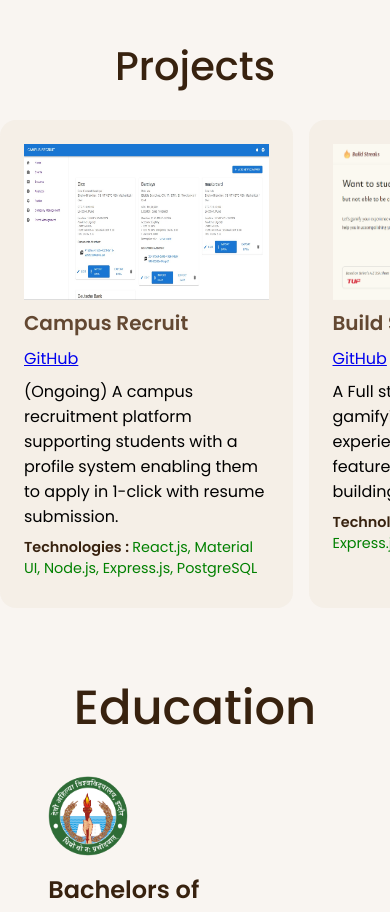
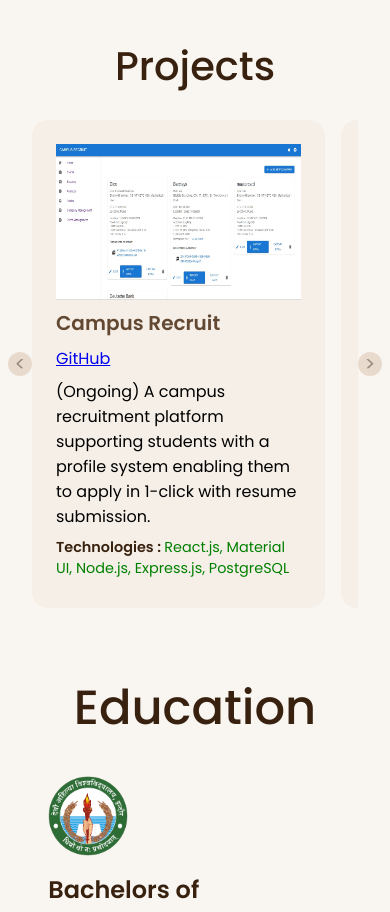
Before and after one commit to muskanmandil/Portfolio-Website, a React (Create React App) app: page / in a window 390 px wide. Shown: the part 4820-5732 px from the top of the page. Built offline with nearby package versions, Linux system fonts and the light colour scheme; a web font is replaced by a local one.

Commit message:
project card scrolling

```diff
--- a/src/components/Project Card/projectCard.css
+++ b/src/components/Project Card/projectCard.css
@@ -5,7 +5,7 @@
   gap: 0.5rem;
   padding: 1.5rem;
   border-radius: 1rem;
-  width: 30vw;
+  width: 27vw;
   max-width: 24rem;
   max-height: 26.8rem;
 }
--- a/src/components/Projects/projects.css
+++ b/src/components/Projects/projects.css
@@ -1,5 +1,4 @@
 #projects {
-    /* max-height: calc(100vh - 5rem); */
   width: 100vw;
   max-width: 75rem;
   margin: 0 auto;
@@ -11,33 +10,77 @@
   gap: 2rem;
 }
 
-.projectsTitle{
+.projectsTitle {
   font-size: 3rem;
   color: var(--900);
   text-align: center;
   font-weight: 500;
 }
 
-.projectsCardWrapper{
+.scrollContainer {
+  width: 100%;
+  display: flex;
+  align-items: center;
+  gap: 1rem;
+  position: relative;
+  justify-content: center;
+}
+
+.projectsCardWrapper {
   display: flex;
   flex-wrap: nowrap;
   gap: 1rem;
   overflow-x: auto;
   overflow-y: hidden;
   scroll-behavior: smooth;
+  scroll-snap-type: x mandatory;
+  width: calc(100% - 4rem);
+  /* padding: 0 1rem; */
 }
 
-::-webkit-scrollbar{
+.scrollBtn {
+  border: none;
+  font-size: 2rem;
+  opacity: 50%;
+  cursor: pointer;
+  width: 2.5rem;
+  height: 2.5rem;
+  display: flex;
+  align-items: center;
+  justify-content: center;
+  border-radius: 50%;
+  color: var(--900);
+  background: var(--300);
+}
+
+::-webkit-scrollbar {
   display: none;
 }
 
-@media screen and (max-width: 540px){
-    #projects{
+.scrollBtn.left {
+  position: absolute;
+  left: 0.5rem;
+  z-index: 1;
+}
+
+.scrollBtn.right {
+  position: absolute;
+  right: 0.5rem;
+  z-index: 1;
+}
+
+@media screen and (max-width: 540px) {
+  #projects {
     gap: 1.5rem;
   }
 
-    .projectsTitle{
+  .projectsTitle {
     font-size: 2.5rem;
   }
 
+  .scrollBtn {
+    font-size: 1.25rem;
+    width: 1.5rem;
+    height: 1.5rem;
   }
+}
--- a/src/components/Projects/projects.jsx
+++ b/src/components/Projects/projects.jsx
@@ -1,19 +1,68 @@
-import React from "react";
+import React, { useRef } from "react";
 import "./projects.css";
 
 import all_projects from "../../all_projects";
 import ProjectCard from "../Project Card/projectCard";
 
 const Projects = () => {
+  const scrollRef = useRef(null);
+
+  const getScrollAmount = () => {
+    const screenWidth = window.innerWidth;
+
+    if (screenWidth <= 620) {
+      return screenWidth * 0.75;
+    } else if (screenWidth <= 1024) {
+      return screenWidth * 0.5;
+    } else if (screenWidth <= 1280) {
+      return screenWidth * 0.27;
+    }else{
+      return 384;
+    }
+  };
+
+  const scrollLeft = () => {
+    scrollRef.current.scrollBy({
+      left: -getScrollAmount(),
+      behavior: "smooth",
+    });
+  };
+
+  const scrollRight = () => {
+    scrollRef.current.scrollBy({
+      left: getScrollAmount(),
+      behavior: "smooth",
+    });
+  };
+
   return (
-    <section id='projects'>
+    <section id="projects">
       <h1 className="projectsTitle">Projects</h1>
-      <div className="projectsCardWrapper">
-        {all_projects.map((element,idx)=>{
-          return <ProjectCard key={idx} img={element.img} liveLink={element.liveLink} title={element.title} repoLink={element.repoLink} desc={element.desc} tech={element.tech} />
-        })}
+      <div className="scrollContainer">
+        <button className="scrollBtn left" onClick={scrollLeft}>
+          &lt;
+        </button>
+
+        <div className="projectsCardWrapper" ref={scrollRef}>
+          {all_projects.map((element, idx) => {
+            return (
+              <ProjectCard
+                key={idx}
+                img={element.img}
+                liveLink={element.liveLink}
+                title={element.title}
+                repoLink={element.repoLink}
+                desc={element.desc}
+                tech={element.tech}
+              />
+            );
+          })}
+        </div>
+
+        <button className="scrollBtn right" onClick={scrollRight}>
+          &gt;
+        </button>
       </div>
-
     </section>
   );
 };
```
Lines whose indentation alone changed are shown as unchanged.
